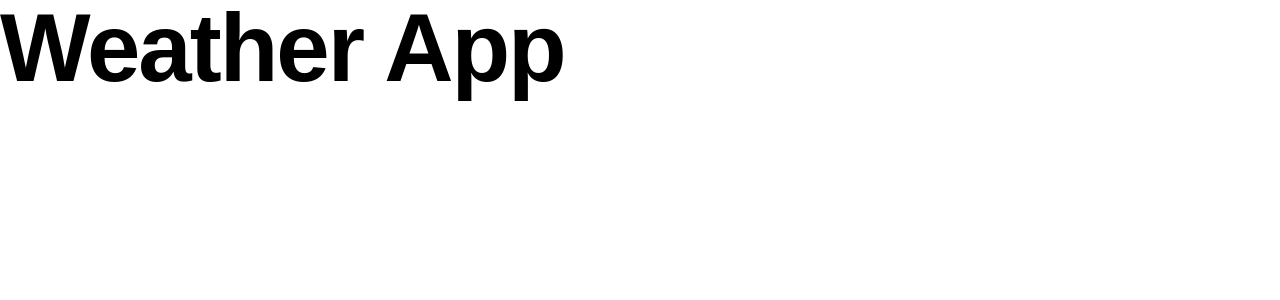
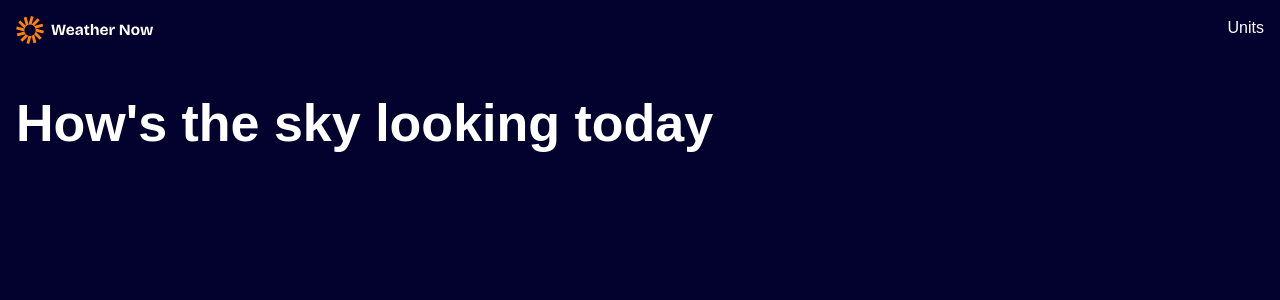
Before and after one commit to mayor-creator/weather_app, a React (Vite) app: page / in a window 1280 px wide. Shown: the top 300 px of the page. Built offline with nearby package versions, Linux system fonts and the light colour scheme.

Commit message:
Refactor header component; update typography presets and global styles

```diff
--- a/src/App.tsx
+++ b/src/App.tsx
@@ -1,14 +1,15 @@
 import "./App.css";
-import {GlobalStyles} from './styles/GlobalStyles';
-import Heading from "./component/heading";
+import { Header } from "./component/header";
+
+import { GlobalStyles } from "./styles/GlobalStyles";
 
 function App() {
-	return(
-		<>
-			<GlobalStyles />
-			<Heading>Weather App</Heading>
-		</>
-	);
+  return (
+    <>
+      <GlobalStyles />
+      <Header />
+    </>
+  );
 }
 
 export default App;
--- /dev/null
+++ b/src/component/header.tsx
@@ -0,0 +1,32 @@
+import styled from "styled-components";
+import logo from "../assets/images/logo.svg";
+import Heading from "./heading";
+
+const HeaderMainWrapper = styled.header`
+  display: flex;
+  flex-direction: column;
+  padding: 1rem;
+  gap: 48px;
+`;
+
+const LogoUnitsWrapper = styled.div`
+  display: flex;
+  justify-content: space-between;
+`;
+
+const Logo = styled.img`
+  height: 28px;
+  width: 138px;
+`;
+
+export const Header = () => {
+  return (
+    <HeaderMainWrapper>
+      <LogoUnitsWrapper>
+        <Logo src={logo} alt="logo" />
+        <p style={{ color: "white" }}>Units</p>
+      </LogoUnitsWrapper>
+      <Heading>How's the sky looking today</Heading>
+    </HeaderMainWrapper>
+  );
+};
--- a/src/component/heading.tsx
+++ b/src/component/heading.tsx
@@ -2,11 +2,12 @@ import styled from "styled-components";
 import { typography } from "../styles/typography";
 
 const Heading = styled.h1`
-  font-size: ${typography.textPresetOne.fontSize};
-  line-height: ${typography.textPresetOne.lineHeight};
-  letter-spacing: ${typography.textPresetOne.letterSpacing};
-  font-weight: ${typography.textPresetOne.fontWeight};
-  font-family: ${typography.textPresetOne.fontFamily};
+  font-size: ${typography.textPresetTwo.fontSize};
+  line-height: ${typography.textPresetTwo.lineHeight};
+  letter-spacing: ${typography.textPresetTwo.letterSpacing};
+  font-weight: ${typography.textPresetTwo.fontWeight};
+  font-family: ${typography.textPresetTwo.fontFamily};
+  color: var(--color-neutral0);
 `;
 
 export default Heading;
--- a/src/styles/GlobalStyles.tsx
+++ b/src/styles/GlobalStyles.tsx
@@ -57,5 +57,6 @@ export const GlobalStyles = createGlobalStyle`
 
   body{
     font-family: "DM Sans", sans-serif;
+    background-color: var(--color-neutral900);
   }
 `;
```
Also changed, not shown: src/styles/typography.tsx (indentation only), 1 other file (tests, documents, lock files or other folders).
